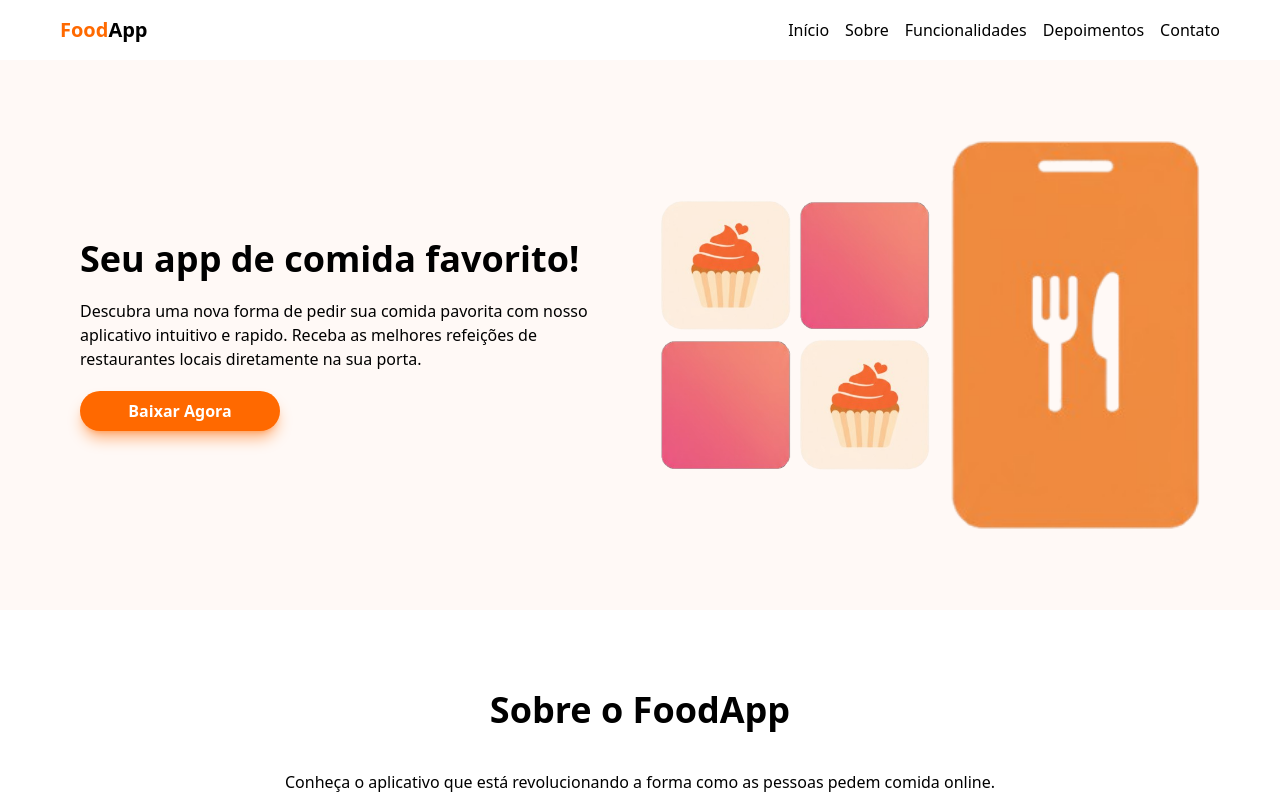
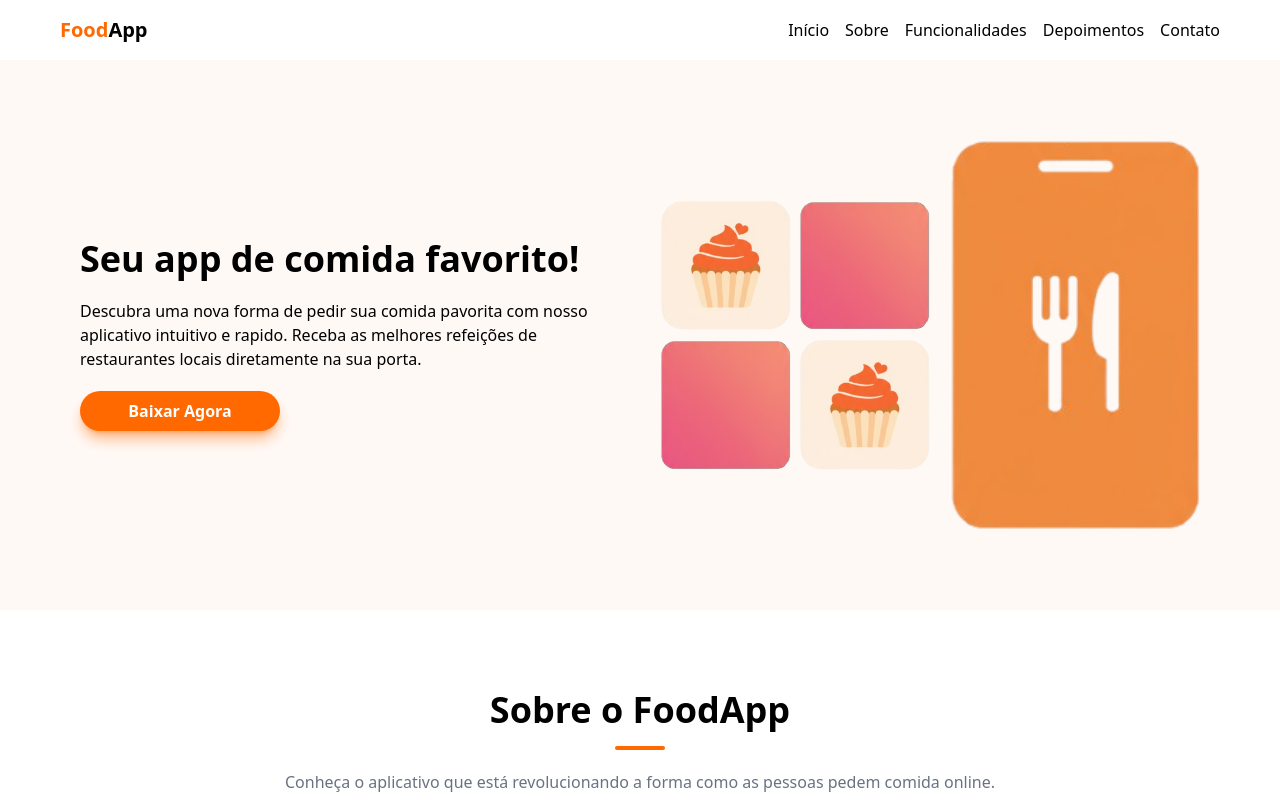
Before and after one commit to Gsn00/cp05-webdev, a React (Vite) app: page / in a window 1280 px wide. Shown: the top 800 px of the page. Built offline with nearby package versions, Linux system fonts and the light colour scheme.

Commit message:
Ajuste do Sobre

```diff
--- a/src/componentes/Sobre.jsx
+++ b/src/componentes/Sobre.jsx
@@ -7,8 +7,11 @@ export default function Sobre() {
       className="w-full py-20 bg-white flex px-20 gap-10 flex-wrap"
       id="Sobre"
     >
-      <h1 className="text-4xl font-bold text-center w-full">Sobre o FoodApp</h1>
-      <p className="text-center w-full">
+      <h1 className="text-4xl font-bold text-center w-full relative">
+        <div className="absolute inset-0 bg-orange-500 h-1 rounded-full mx-auto top-1/2 transform w-[50px] top-[140%]"></div>
+        Sobre o FoodApp
+      </h1>
+      <p className="text-center w-full text-gray-500">
         Conheça o aplicativo que está revolucionando a forma como as pessoas
         pedem comida online.
       </p>
@@ -54,7 +57,7 @@ export default function Sobre() {
           </div>
         </div>
         <div className="w-[50%] text-center">
-          <img src="/imgs/sobre.jpg" alt="" className="w-full"/>
+          <img src="/imgs/sobre.jpg" alt="" className="w-full" />
         </div>
       </div>
     </section>
```
